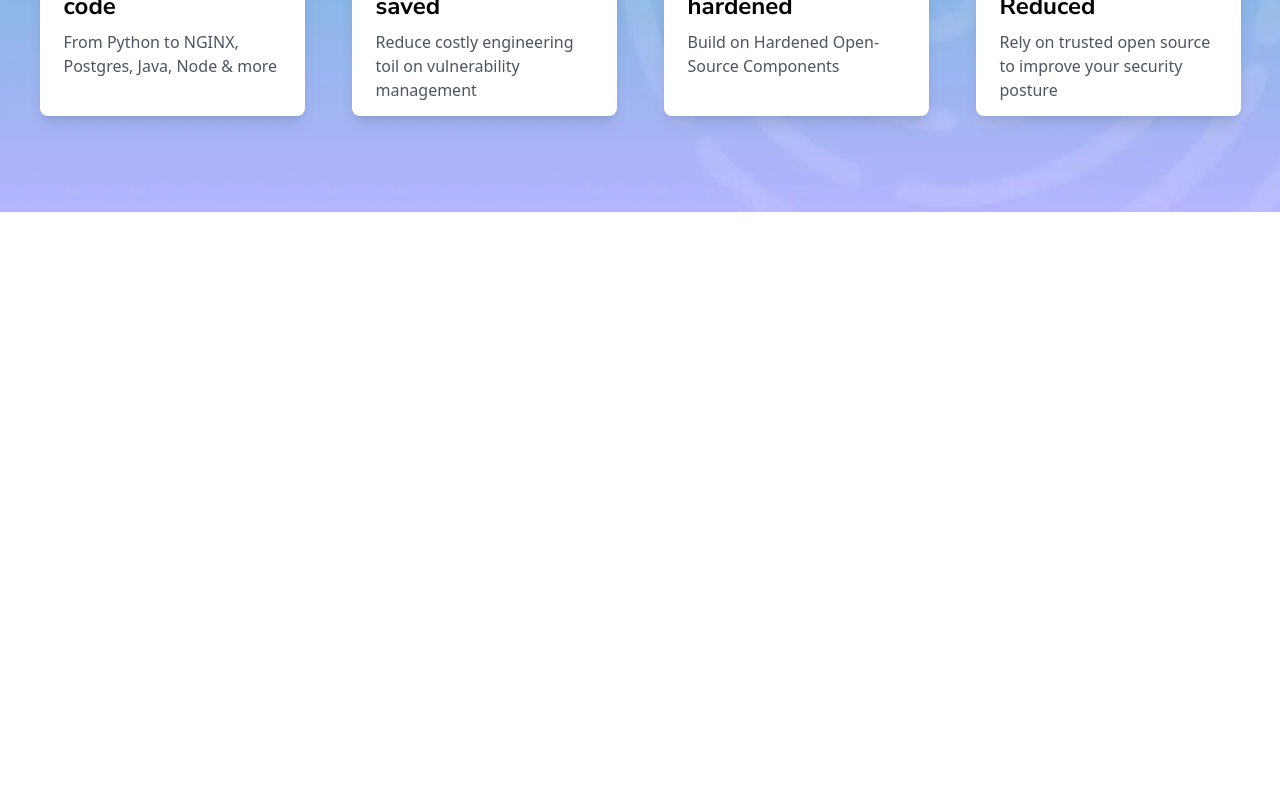
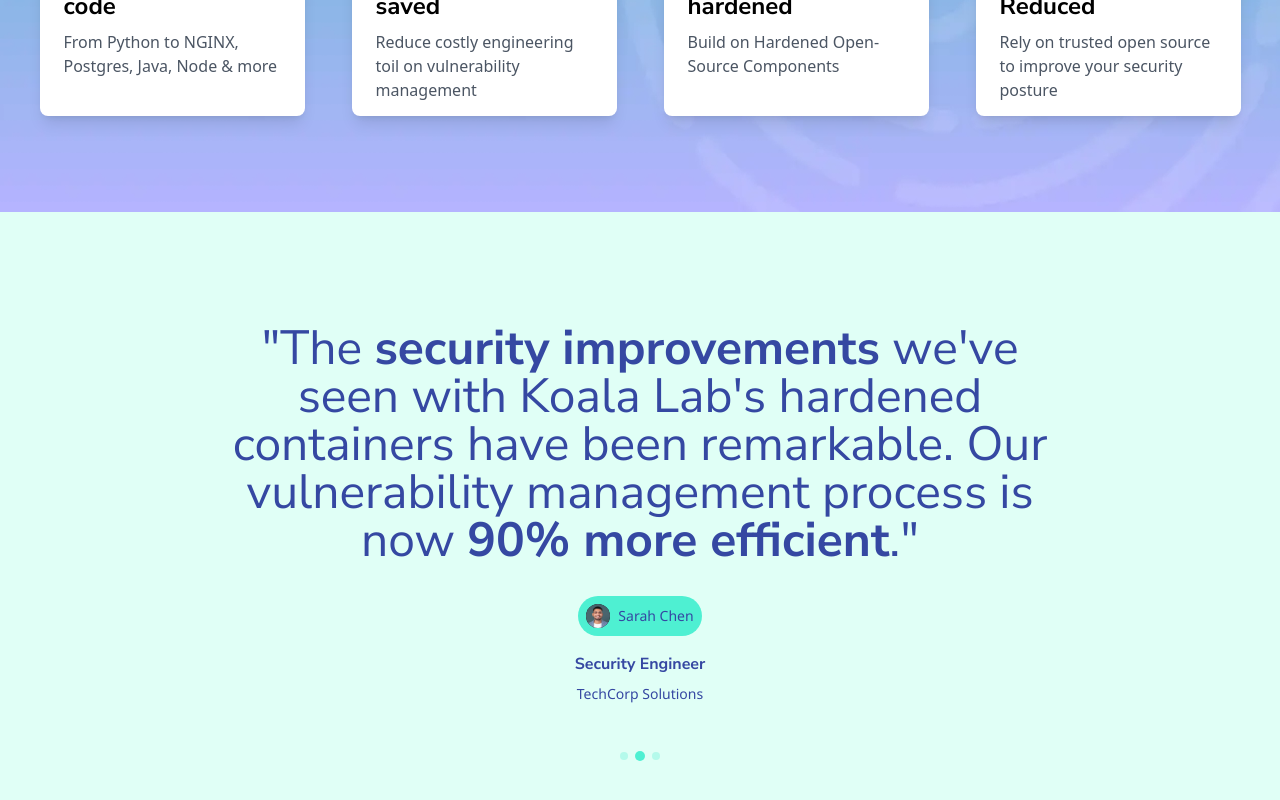
Before and after one commit to devanshchoudhary20/koalalab, a Next.js app: page / in a window 1280 px wide. Shown: the part 2317-3117 px from the top of the page. Before the commit the page ends 2529 px from the top, so only its background shows below. Built offline with nearby package versions, Linux system fonts and the light colour scheme.

Commit message:
adds testimonial section

```diff
--- /dev/null
+++ b/src/components/sections/FeatureSection.tsx
@@ -0,0 +1,143 @@
+import React, { useState, useEffect, useCallback } from 'react'
+import Image from 'next/image'
+
+const testimonials = [
+  {
+    id: 1,
+    quote: "Managing non-alpine edge-cases in golden containers really tough. Require tooling for creating custom images, hence want familiar packages/familiar Linux distro.",
+    boldTexts: ["non-alpine edge-cases in golden containers", "want familiar packages/familiar Linux distro"],
+    name: "Ramasri Iyer",
+    title: "VP-Devops",
+    company: "European Bulge-Bracket Bank",
+    image: "/images/testimonialImage.webp"
+  },
+  {
+    id: 2,
+    quote: "The security improvements we've seen with Koala Lab's hardened containers have been remarkable. Our vulnerability management process is now 90% more efficient.",
+    boldTexts: ["security improvements", "90% more efficient"],
+    name: "Sarah Chen",
+    title: "Security Engineer",
+    company: "TechCorp Solutions",
+    image: "/images/testimonialImage.webp"
+  },
+  {
+    id: 3,
+    quote: "Switching to Koala Lab's open source containers saved us hundreds of engineering hours. The familiar Linux distro support made the transition seamless.",
+    boldTexts: ["hundreds of engineering hours", "familiar Linux distro support"],
+    name: "Michael Rodriguez",
+    title: "DevOps Lead",
+    company: "Innovation Labs",
+    image: "/images/testimonialImage.webp"
+  }
+]
+
+const FeatureSection = () => {
+  const [currentIndex, setCurrentIndex] = useState(0)
+  const [isAutoPlaying, setIsAutoPlaying] = useState(true)
+
+  useEffect(() => {
+    if (!isAutoPlaying) return
+
+    const interval = setInterval(() => {
+      setCurrentIndex((prevIndex) =>
+        prevIndex === testimonials.length - 1 ? 0 : prevIndex + 1
+      )
+    }, 5000)
+
+    return () => clearInterval(interval)
+  }, [isAutoPlaying])
+
+  const goToSlide = useCallback((index: number) => {
+    setCurrentIndex(index)
+    setIsAutoPlaying(false)
+  }, [])
+
+
+  useEffect(() => {
+    if (!isAutoPlaying) {
+      const timer = setTimeout(() => {
+        setIsAutoPlaying(true)
+      }, 10000)
+
+      return () => clearTimeout(timer)
+    }
+  }, [isAutoPlaying])
+
+  const formatQuote = (quote: string, boldTexts: string[]) => {
+    let formattedQuote = quote
+    boldTexts.forEach((boldText) => {
+      formattedQuote = formattedQuote.replace(
+        boldText,
+        `<strong>${boldText}</strong>`
+      )
+    })
+    return formattedQuote
+  }
+
+  const currentTestimonial = testimonials[currentIndex]
+
+  return (
+    <section className='w-full bg-primary-background_green' aria-label="Customer testimonials">
+      <div className="w-full max-w-4xl mx-auto px-6 sm:px-6 lg:px-8 py-28">
+        <div className="flex flex-col items-center justify-center gap-6 sm:gap-8">
+          <div className="w-full flex justify-center">
+            <div className="w-full max-w-4xl text-center">
+              <blockquote
+                className="text-2xl sm:text-3xl md:text-4xl lg:text-5xl leading-relaxed text-primary-testimonial_text font-heading"
+                dangerouslySetInnerHTML={{
+                  __html: `"${formatQuote(currentTestimonial.quote, currentTestimonial.boldTexts)}"`
+                }}
+              />
+            </div>
+          </div>
+
+          <div className="flex flex-col items-center gap-4">
+            <div className="flex flex-row items-center gap-2 p-2 bg-gradient-fill-desktop rounded-full">
+              <div className="rounded-full size-6 bg-black overflow-hidden flex-shrink-0 relative">
+                <Image
+                  src={currentTestimonial.image}
+                  alt={`${currentTestimonial.name} profile picture`}
+                  fill
+                  className="object-cover"
+                  sizes="24px"
+                />
+              </div>
+              <p className='text-primary-testimonial_text font-content text-sm'>
+                {currentTestimonial.name}
+              </p>
+            </div>
+
+            <div className='flex flex-col items-center gap-2'>
+              <p className='text-primary-testimonial_text font-heading font-bold text-base'>
+                {currentTestimonial.title}
+              </p>
+              <p className='text-primary-testimonial_text font-content text-sm'>
+                {currentTestimonial.company}
+              </p>
+            </div>
+          </div>
+
+          <div className="flex items-center justify-center gap-2 mt-4" role="tablist" aria-label="Testimonial navigation">
+            {testimonials.map((_, index) => (
+              <button
+                key={index}
+                onClick={() => goToSlide(index)}
+                className={`w-2 h-2 rounded-full transition-all duration-300 focus:ring-gradient-fill-desktop ${
+                  index === currentIndex
+                    ? 'bg-gradient-fill-desktop scale-125'
+                    : 'bg-gradient-fill-desktop/30 hover:bg-gradient-fill-desktop/60'
+                }`}
+                role="tab"
+                aria-selected={index === currentIndex}
+                aria-label={`Go to testimonial ${index + 1}`}
+                tabIndex={0}
+              />
+            ))}
+          </div>
+        </div>
+      </div>
+    </section>
+  )
+}
+
+export default FeatureSection
--- a/src/pages/index.tsx
+++ b/src/pages/index.tsx
@@ -2,6 +2,7 @@ import Header from "@/components/layout/Header";
 import HeroSection from "@/components/sections/HeroSection";
 import CompanySection from "@/components/sections/CompanySection";
 import ExplainerSection from "@/components/sections/ExplainerSection";
+import FeatureSection from "@/components/sections/FeatureSection";
 
 export default function Home() {
   return (
@@ -10,6 +11,7 @@ export default function Home() {
       <HeroSection />
       <CompanySection />
       <ExplainerSection />
+      <FeatureSection />
     </div>
   );
 }
--- a/tailwind.config.js
+++ b/tailwind.config.js
@@ -8,6 +8,10 @@ module.exports = {
   theme: {
     extend: {
       colors: {
+        primary : {
+          background_green : '#E0FFF6',
+          testimonial_text : '#3548A2',
+        },
         'gradient-fill': {
           mobile: '#1CE8AB',
           desktop: '#4EF0D2',
```
Also changed, not shown: public/images/testimonialImage.webp (added).
